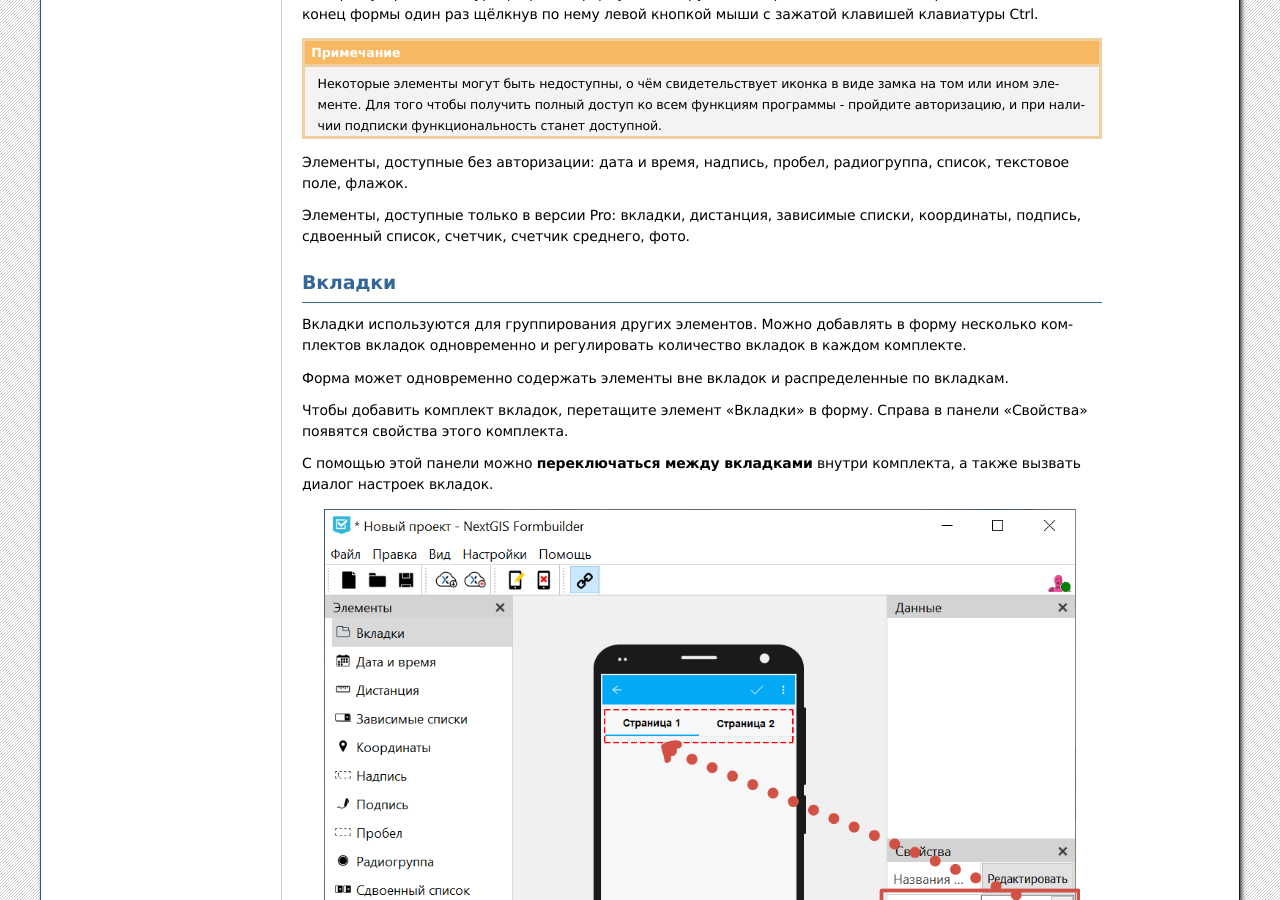
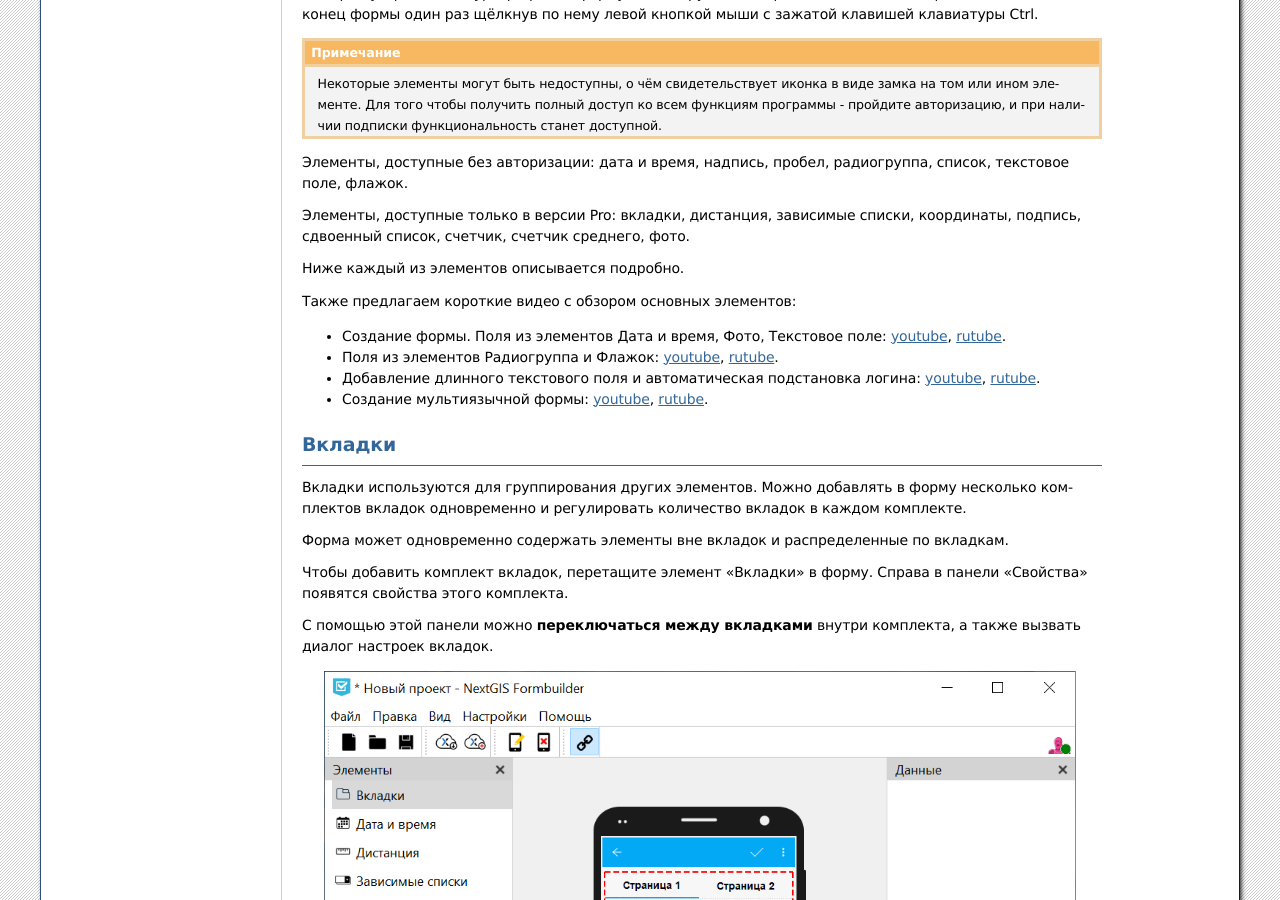
Before and after one commit to nextgis/docs_formbuilder, a Sphinx documentation site: the page built from source/controls.rst, in a window 1280 px wide and 900 px high, scrolled down 855 px. Built offline with Sphinx 7.4.7, drawn with Linux system fonts in a browser that asks for light colours; formulas are drawn with MathJax 3.

Commit message:
Update controls.rst
Add video links

```diff
--- a/source/controls.rst
+++ b/source/controls.rst
@@ -22,6 +22,15 @@
 Элементы, доступные без авторизации: дата и время, надпись, пробел, радиогруппа, список, текстовое поле, флажок.
 
 Элементы, доступные только в версии Pro: вкладки, дистанция, зависимые списки, координаты, подпись, сдвоенный список, счетчик, счетчик среднего, фото.
+
+Ниже каждый из элементов описывается подробно.
+
+Также предлагаем короткие видео с обзором основных элементов:
+
+* Создание формы. Поля из элементов Дата и время, Фото, Текстовое поле: `youtube <https://youtu.be/78US9rYkTe4>`_, `rutube <https://rutube.ru/video/349c19279484201553385a72410c19e4/>`_.
+* Поля из элементов Радиогруппа и Флажок: `youtube <https://youtu.be/_B9ZvwJ_FHk>`_, `rutube <https://rutube.ru/video/0e06a0afb98e6a5febd1bdda4de61eca/>`_.
+* Добавление длинного текстового поля и автоматическая подстановка логина: `youtube <https://youtu.be/5R8onSVHr9c>`_, `rutube <https://rutube.ru/video/47b2e16a3b49b5b16a78af52f5f05398/>`_.
+* Создание мультиязычной формы: `youtube <https://youtu.be/to8hzqAoZiE>`_, `rutube <https://rutube.ru/video/30ede23c100dec9456e50592f698c196/>`_.
 
 
 .. _ngfb_controls_tabs:
```
